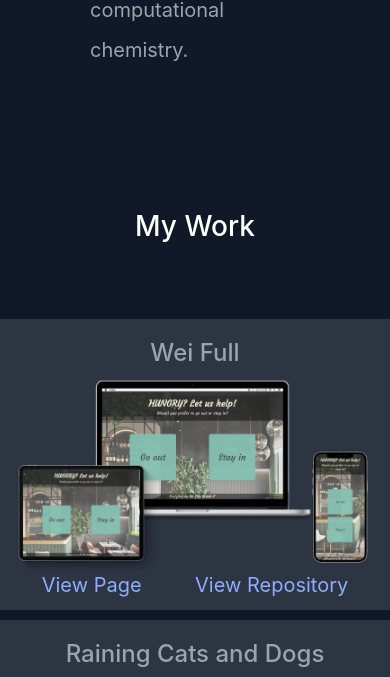
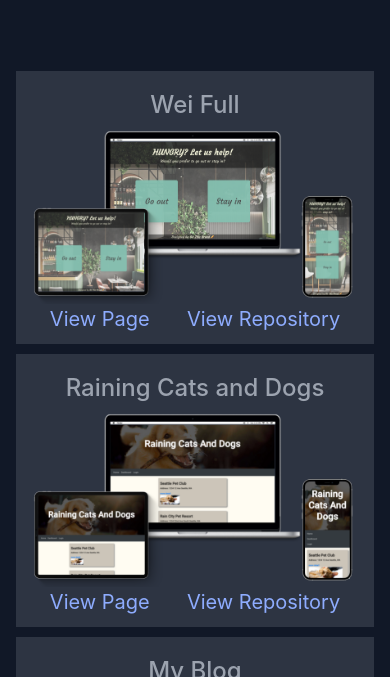
Before and after one commit to RuxinQu/react-portfolio, a React (Create React App) app: page / in a window 390 px wide. Shown: the part 820-1497 px from the top of the page. Built offline with nearby package versions, Linux system fonts and the light colour scheme.

Commit message:
style the page to be responsive

```diff
--- a/src/component/About.js
+++ b/src/component/About.js
@@ -19,7 +19,7 @@
         mouthType="Smile"
         skinColor="Light"
       />
-      <div className="col-8 d-flex flex-column justify-content-center align-items-center">
+      <div className="col-12 col-lg-8 d-flex flex-column justify-content-center align-items-center">
         <h1 className="text-white py-5">Hi, I'm Ruxin Qu</h1>
         <p className="line-height-2">
           I am a Web Developer with a passion to write <span className="orange">clean</span> and <span className="orange">maintainable</span>
--- a/src/component/Work.js
+++ b/src/component/Work.js
@@ -9,7 +9,7 @@
         <div className="row d-flex justify-content-center">
           {workData.map((work) => {
             return (
-              <div className="col-12 col-md-3 project m-1 py-2">
+              <div className="col-11 col-md-5 col-lg-3 project m-1 py-2">
                 <h4 className="text-center mb-0 mt-2">{work.title}</h4>
                 <img className="w-100" src={work.img} alt={work.alt} />
                 <div className="d-flex justify-content-around">
--- a/src/styles.css
+++ b/src/styles.css
@@ -9,7 +9,7 @@
 }
 
 #about-me {
-  min-height: 500px;
+  min-height: 400px;
 }
 
 .line-height-2 {
```
